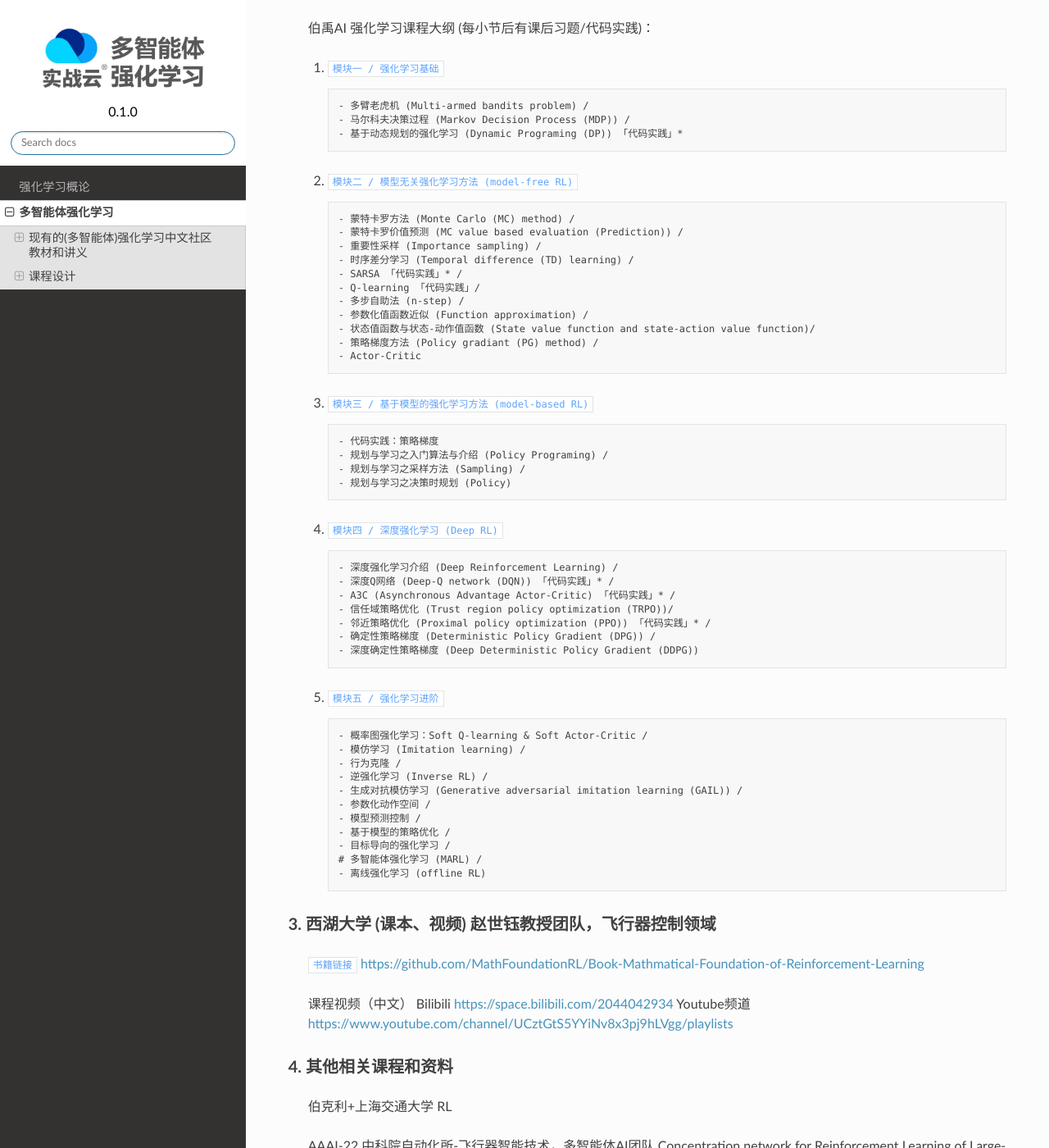
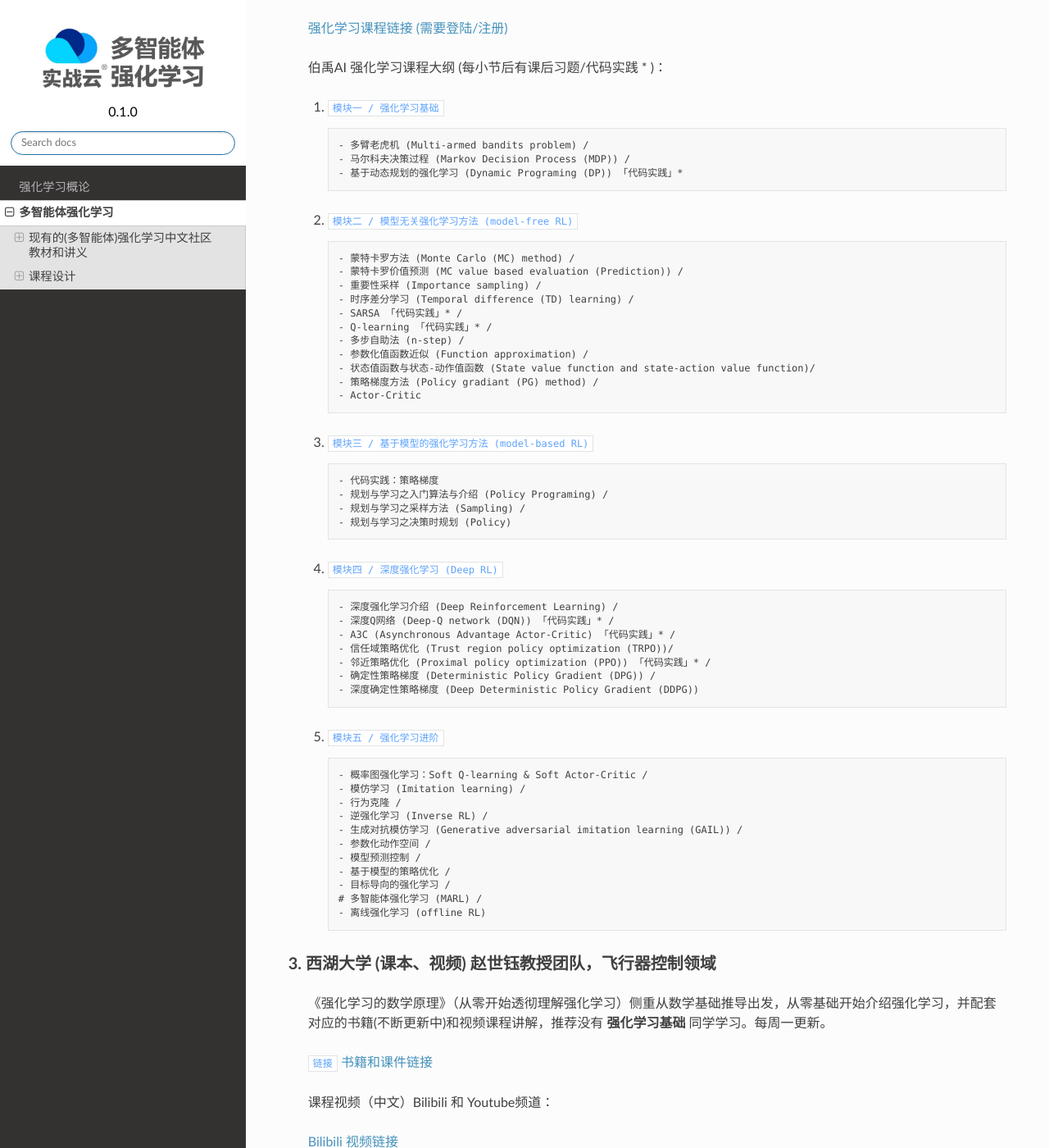
Before and after one commit to subaruclover/MARL_AI_outline, a Sphinx documentation site: the page built from docs/source/intro.rst, in a window 1280 px wide and 1400 px high, scrolled down 1651 px. Shown: the whole window at 82% size. Built offline with Sphinx 7.4.7 and the Read the Docs theme 2.0.0, drawn with Linux system fonts in a browser that asks for light colours; formulas are drawn with MathJax 3; pages that are not in the unit, such as notebooks, are missing from menus; a script that is not in the unit is left out; some of the changed text lies outside the part shown.

Commit message:
intro update

```diff
--- a/docs/source/intro.rst
+++ b/docs/source/intro.rst
@@ -81,9 +81,12 @@
 
     ``链接``：https://www.boyuai.com/elites/
 
-    强化学习课程：https://www.boyuai.com/elites/course/xVqhU42F5IDky94x
+    伯禹AI强化学习课程：
 
-    伯禹AI 强化学习课程大纲 (每小节后有课后习题/代码实践)：
+    `强化学习课程链接 (需要登陆/注册) <https://www.boyuai.com/elites/course/xVqhU42F5IDky94x>`_
+
+
+    伯禹AI 强化学习课程大纲 (每小节后有课后习题/代码实践 * )：
 
     #. ``模块一 / 强化学习基础`` ::
 
@@ -98,7 +101,7 @@
         - 重要性采样 (Importance sampling) /
         - 时序差分学习 (Temporal difference (TD) learning) /
         - SARSA 「代码实践」* /
-        - Q-learning 「代码实践」/
+        - Q-learning 「代码实践」* /
         - 多步自助法 (n-step) /
         - 参数化值函数近似 (Function approximation) /
         - 状态值函数与状态-动作值函数 (State value function and state-action value function)/
@@ -139,20 +142,113 @@
 .. _marl_material3:
 
 3. 西湖大学 (课本、视频) 赵世钰教授团队，飞行器控制领域
-^^^^^^^^^^^^^^^^^^^^^^^^^^^^^^^^^^^^^^^^^^^^^^^^^^^^^
+^^^^^^^^^^^^^^^^^^^^^^^^^^^^^^^^^^^^^^^^^^^^^^^^^^^^^^^^^
 
-    ``书籍链接`` https://github.com/MathFoundationRL/Book-Mathmatical-Foundation-of-Reinforcement-Learning
+    《强化学习的数学原理》（从零开始透彻理解强化学习）侧重从数学基础推导出发，从零基础开始介绍强化学习，并配套对应的书籍(不断更新中)和视频课程讲解，推荐没有 **强化学习基础** 同学学习。每周一更新。
 
-    课程视频（中文）
-    Bilibili https://space.bilibili.com/2044042934
-    Youtube频道 https://www.youtube.com/channel/UCztGtS5YYiNv8x3pj9hLVgg/playlists
+    ``链接`` `书籍和课件链接 <https://github.com/MathFoundationRL/Book-Mathmatical-Foundation-of-Reinforcement-Learning>`_
+
+    课程视频（中文）Bilibili 和 Youtube频道：
+
+    `Bilibili 视频链接 <https://space.bilibili.com/2044042934>`_
+
+    `Youtube频道视频链接 <https://www.youtube.com/channel/UCztGtS5YYiNv8x3pj9hLVgg/playlists>`_
+
+    课程大纲
+
+    .. image:: /_static/images/mathRL.png
+        :alt: MathFoundationRL_chapterRelationship
+
+    #. ``第0课 | 课程介绍`` ::
+
+        - 开发这门课的动因 /
+        - AlphaGo的故事，强化学习的历史、分类等 /
+
+    #. ``第1课 | 基本概念`` ::
+
+        - State, action, policy等
+        - Reward, return, MDP等
+
+    #. ``第2课 | 贝尔曼公式`` ::
+
+        - 例子
+        - state value
+        - 公式
+        - 公式
+        - action
+
+    #. ``第3课 | 贝尔曼公式`` ::
+
+        - 例子
+        - 2
+        - 3
+        - 4
+
+    #. ``第4课 | 值迭代和策略迭代`` ::
+
+        - 例子
+        - 2
+        - 3
+
+    #. ``第5课 | 蒙特卡罗方法`` ::
+
+        - 例子
+        - 2
+        - 3
+        - 4
+        - 5
+        - 6
+
+    #. ``第6课 | 随机近似与随机梯度下降`` ::
+
+        - 例子
+        - 2
+        - 3
+        - 4
+        - 5
+        - 6
+        - 7
+
+    #. ``第7课 | TD`` ::
+
+        - 例子
+        - 2
+        - 3
+        - 4
+
+    #. ``第8课 | value function approx`` ::
+
+        - 例子
+        - 2
+        - 3
+        - 4
+
+    #. ``第9课 | policy function approx (PG)`` ::
+
+        - 例子
+        - 2
+        - 3
+        - 4
+
+    #. ``第10课 | AC methods`` ::
+
+        - 例子
+        - 2
+        - 3
+        - 4
 
 .. _marl_material4:
 
-4. 其他相关课程和资料
+1. 其他相关课程和资料
 ^^^^^^^^^^^^^^^^^^^^^^^^
 
     伯克利+上海交通大学 RL
+
+    CS285 (English)
+
+    OpenAI SpinningUp
+
+    Tianshou platform
 
     AAAI-22 中科院自动化所-飞行器智能技术，多智能体AI团队
     Concentration network for Reinforcement Learning of Large-scale Multi-agent systems
@@ -166,7 +262,12 @@
 课程设计
 ----------------
 
-当前在强化学习领域中，对MARL这一块目前没有很系统的介绍，最初RL用于单个个体 (single agent) 在和环境和互动中习得如何做决策，学习达到奖励的策略。现在大量的关注涌向了多智能体的领域，状态空间，状态-行为空间急速上升，其他智能体和环境的仅部分可观测特性使得适用于单智能体的算法在多智能体的情况下往往不再适用。我们可以按照任务的标准或者模型的标准来划分各种多智能体的算法分类。
+前言 - 为什么使用腾讯开悟平台学习多智能体强化学习?
+^^^^^^^^^^^^^^^^^^^^^^^^^^^^^^^^^^^^^^^^^^^^^^^^^^^
+
+.. Preface - why MARL with AI Arena
+
+当前在强化学习领域中，对MARL这一块目前没有很系统的介绍，最初RL用于单个个体 (single agent) 在和环境和互动中习得如何做决策，学习达到奖励的策略。现在大量的关注涌向了多智能体的领域，状态空间，状态-行为空间急速上升，其他智能体和环境的仅部分可观测特性使得适用于单智能体的算法在多智能体的情况下往往不再适用。我们可以按照任务的标准或者模型的标准来划分各种多智能体的算法分类。腾讯开悟平台是首个国内以游戏 **王者荣耀** 为实验平台开发的API，可以实现 *1v1 ~ 5v5* 的不同数量的智能体的合作/对抗实验测试。
 
 分类
 
@@ -224,3 +325,22 @@
     * For Multiagent Systems:
 
         `Multiagent Systems - algorithmic, game-theoretic & logical foundations <https://github.com/subaruclover/MARL_AI_outline/tree/main/docs/source/_static/references>`_
+
+
+    * 强化学习:
+
+        Sutton
+        Algorithms
+        MDP 2013
+        Shiyu Zhao 2022
+        Weinan Zhang (hands on RL, new book)
+        etc
+        paper (DRL, MARL)
+
+
+    * 机器学习:
+        PRML Bishop
+
+    * 腾讯开悟平台:
+        2020 NeurIPS (github)
+        2022 NeurIPS (github)
```
Also changed, not shown: docs/source/index.rst (+3 -4 lines), docs/source/_static/images/mathRL.png (added).
